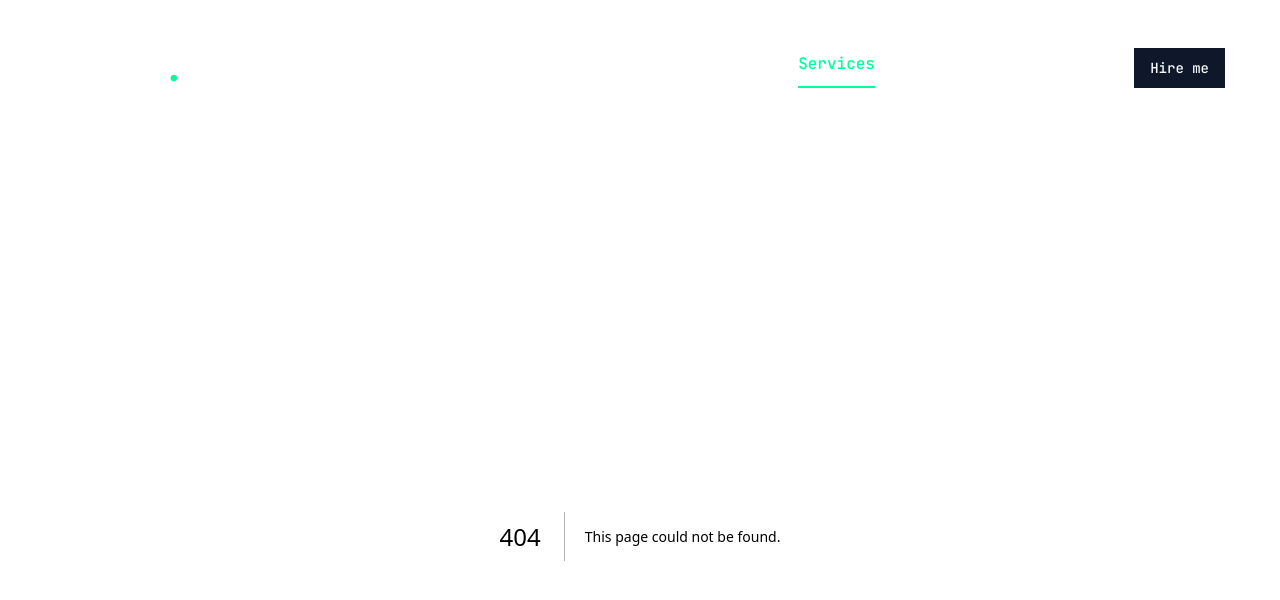
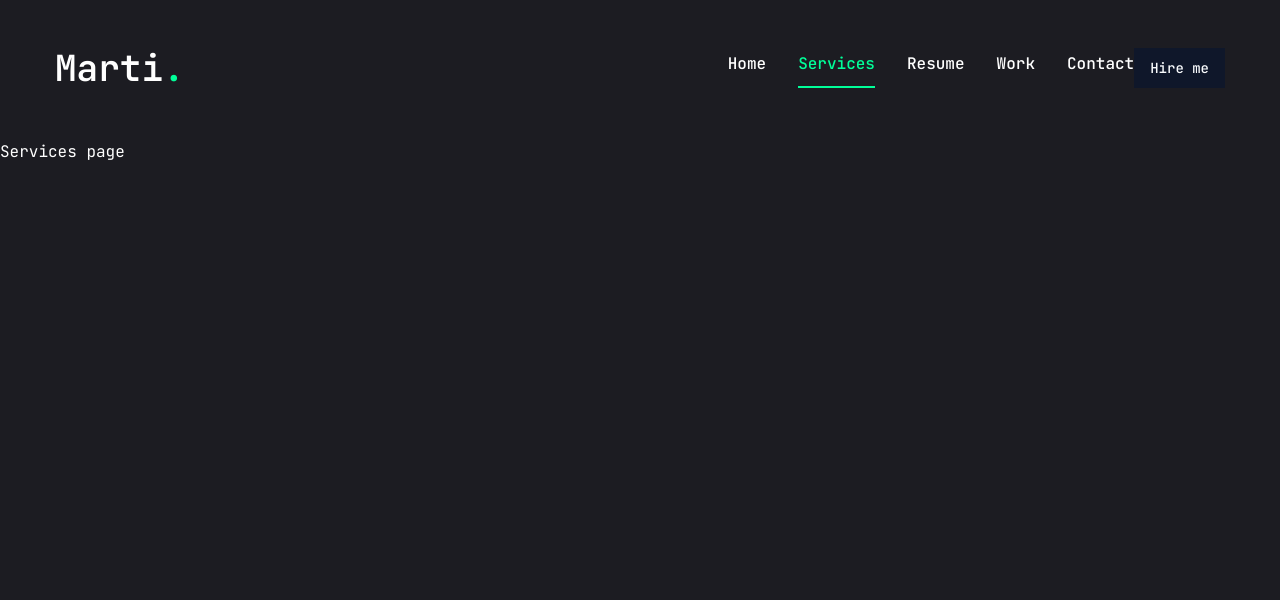
Before and after one commit to zotel1/portafolio-marti, a Next.js app: page /services in a window 1280 px wide. Before the commit this address had no page. Shown: the top 600 px of the page. Built offline with nearby package versions, Linux system fonts and the light colour scheme.

Commit message:
agregamos pagina services

```diff
--- /dev/null
+++ b/app/services/page.jsx
@@ -0,0 +1,7 @@
+const Services = () => {
+    return <div>
+        Services page
+    </div>
+};
+
+export default Services;
--- a/components/Nav.jsx
+++ b/components/Nav.jsx
@@ -28,7 +28,6 @@ const links = [
 
 const Nav = () => {
     const pathname = usePathname();
-    console.log(pathname);
 
 
     return <nav className="flex gap-8">
--- a/tailwind.config.js
+++ b/tailwind.config.js
@@ -1,4 +1,4 @@
-/** @type {import('tailwindcss').Config} */
+/* @type {import('tailwindcss').Config} */
 module.exports = {
     darkMode: ["class"],
     content: [
```
